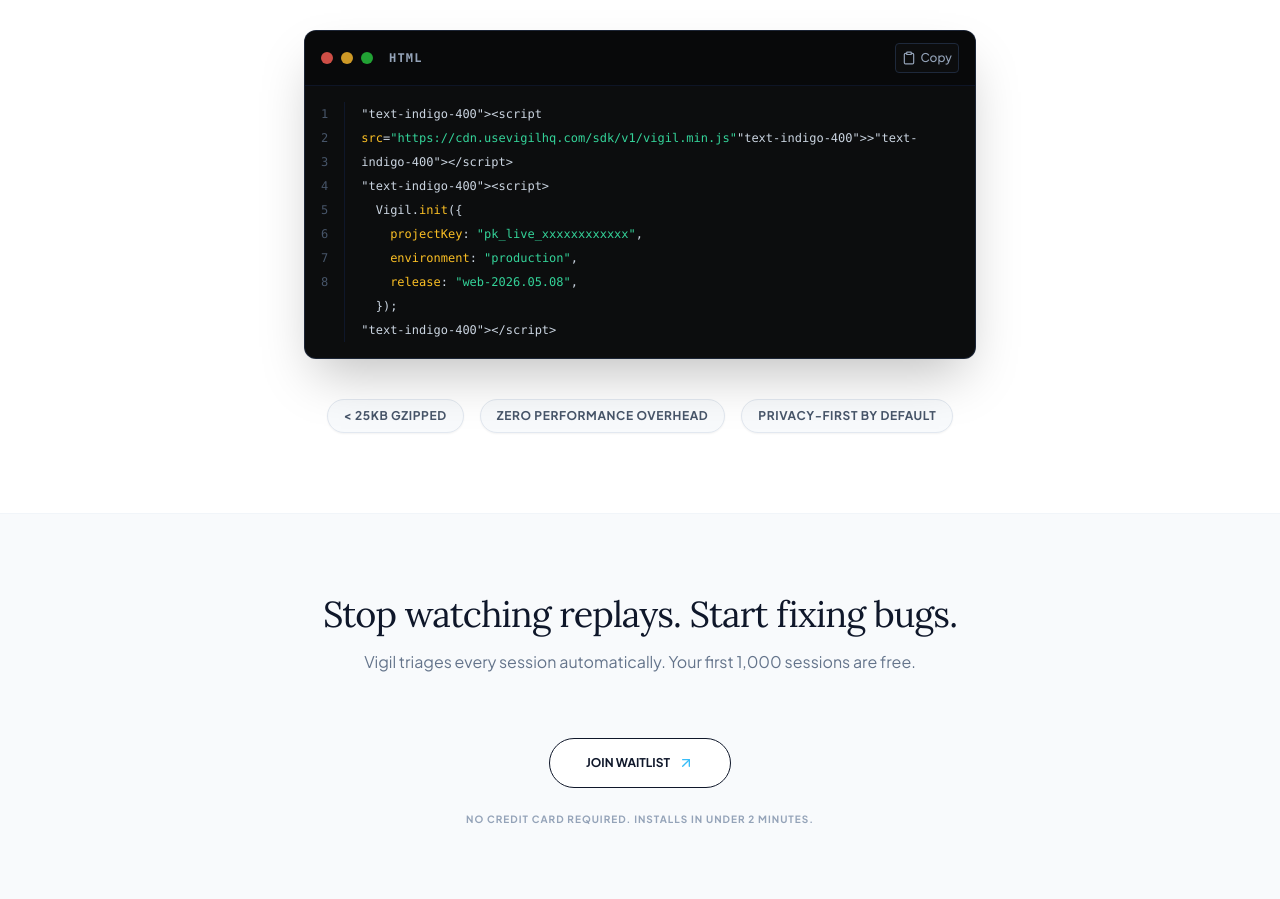
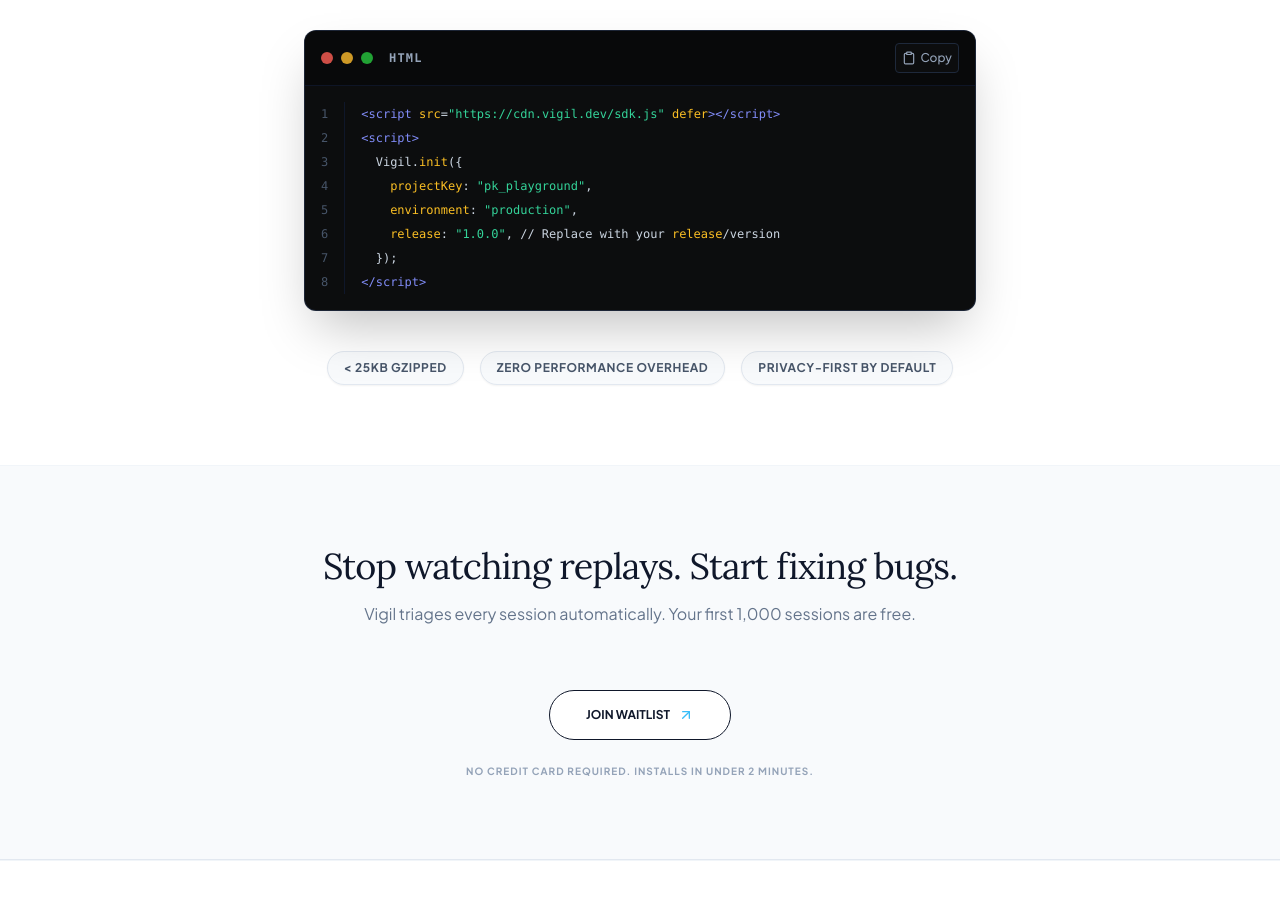
Before and after one commit to Psionic-labs/Vigil-Website, a Next.js app: page / in a window 1280 px wide. Shown: the part 5815-6714 px from the top of the page. Built offline with nearby package versions, Linux system fonts and the light colour scheme.

Commit message:
modifying: installation content

```diff
--- a/src/components/ui/CodeBlock.tsx
+++ b/src/components/ui/CodeBlock.tsx
@@ -18,6 +18,41 @@
 }: CodeBlockProps) {
   const [copied, setCopied] = useState(false);
 
+  const escapeHtml = (value: string) =>
+    value
+      .replace(/&/g, "&amp;")
+      .replace(/</g, "&lt;")
+      .replace(/>/g, "&gt;");
+
+  const highlightSafely = (
+    value: string,
+    rules: Array<{
+      pattern: RegExp;
+      replacement: (...matches: string[]) => string;
+    }>
+  ) => {
+    const tokens: string[] = [];
+    let highlighted = value;
+
+    const stash = (html: string) => {
+      const token = `%%CODE_HIGHLIGHT_${tokens.length}%%`;
+      tokens.push(html);
+      return token;
+    };
+
+    rules.forEach(({ pattern, replacement }) => {
+      highlighted = highlighted.replace(pattern, (...matches) =>
+        stash(replacement(...(matches as string[])))
+      );
+    });
+
+    tokens.forEach((html, index) => {
+      highlighted = highlighted.replace(`%%CODE_HIGHLIGHT_${index}%%`, html);
+    });
+
+    return highlighted;
+  };
+
   const handleCopy = async () => {
     try {
       await navigator.clipboard.writeText(code);
@@ -30,23 +65,21 @@
 
   // Safe manual syntax highlighting helper
   const getHighlightedHtml = () => {
+    const safeCode = escapeHtml(code);
+
     if (language === "json") {
-      const safeCode = code
-        .replace(/&/g, "&amp;")
-        .replace(/</g, "&lt;")
-        .replace(/>/g, "&gt;");
-
-      return safeCode.replace(
+      return highlightSafely(safeCode, [
+        {
+          pattern:
             /("(\\u[a-zA-Z0-9]{4}|\\[^u]|[^\\"])*"(\s*:)?|\b(true|false|null)\b|-?\d+(?:\.\d*)?(?:[eE][+-]?\d+)?)/g,
-        (match) => {
+          replacement: (match) => {
             let cls = "text-slate-300";
             if (/^"/.test(match)) {
               if (/:$/.test(match)) {
                 cls = "text-indigo-400 font-medium";
                 return `<span class="${cls}">${match.slice(0, -1)}</span><span class="text-slate-500">:</span>`;
-            } else {
+              }
               cls = "text-emerald-400";
-            }
             } else if (/true|false/.test(match)) {
               cls = "text-rose-400 font-semibold";
             } else if (/null/.test(match)) {
@@ -55,46 +88,59 @@
               cls = "text-amber-400";
             }
             return `<span class="${cls}">${match}</span>`;
-        }
-      );
+          },
+        },
+      ]);
     }
 
     if (language === "typescript") {
-      const safeCode = code
-        .replace(/&/g, "&amp;")
-        .replace(/</g, "&lt;")
-        .replace(/>/g, "&gt;");
-
-      return safeCode
-        .replace(/\b(import|from|const|new|export|default|class|function|return|as|let|var)\b/g, '<span class="text-indigo-400 font-semibold">$1</span>')
-        .replace(/\b(Vigil|projectKey|environment|release|init|project|pk_live_xxxxxxxxxxxx)\b/g, '<span class="text-emerald-400">$1</span>')
-        .replace(/(["'`][^"'`]*["'`])/g, '<span class="text-amber-400">$1</span>');
+      return highlightSafely(safeCode, [
+        {
+          pattern: /(["'`][^"'`]*["'`])/g,
+          replacement: (match) => `<span class="text-amber-400">${match}</span>`,
+        },
+        {
+          pattern: /\b(import|from|const|new|export|default|class|function|return|as|let|var)\b/g,
+          replacement: (match) => `<span class="text-indigo-400 font-semibold">${match}</span>`,
+        },
+        {
+          pattern: /\b(Vigil|projectKey|environment|release|init|project|pk_live_xxxxxxxxxxxx|pk_playground)\b/g,
+          replacement: (match) => `<span class="text-emerald-400">${match}</span>`,
+        },
+      ]);
     }
 
     if (language === "html") {
-      const safeCode = code
-        .replace(/&/g, "&amp;")
-        .replace(/</g, "&lt;")
-        .replace(/>/g, "&gt;");
-
-      return safeCode
-        .replace(/(&lt;script&gt;|&lt;\/script&gt;|&lt;script|&gt;)/g, '<span class="text-indigo-400">$1</span>')
-        .replace(/(["'`][^"'`]*["'`])/g, '<span class="text-emerald-400">$1</span>')
-        .replace(/\b(src|projectKey|environment|release|init|projectKey)\b/g, '<span class="text-amber-400">$1</span>');
+      return highlightSafely(safeCode, [
+        {
+          pattern: /(["'`][^"'`]*["'`])/g,
+          replacement: (match) => `<span class="text-emerald-400">${match}</span>`,
+        },
+        {
+          pattern: /(&lt;\/?script|&gt;)/g,
+          replacement: (match) => `<span class="text-indigo-400">${match}</span>`,
+        },
+        {
+          pattern: /\b(src|defer|projectKey|environment|release|init)\b/g,
+          replacement: (match) => `<span class="text-amber-400">${match}</span>`,
+        },
+      ]);
     }
 
     if (language === "bash") {
-      const safeCode = code
-        .replace(/&/g, "&amp;")
-        .replace(/</g, "&lt;")
-        .replace(/>/g, "&gt;");
-
-      return safeCode
-        .replace(/\b(npm install|pnpm add|pnpm install|yarn add)\b/g, '<span class="text-indigo-400 font-semibold">$1</span>')
-        .replace(/(@[a-zA-Z0-9-/]+)/g, '<span class="text-emerald-400">$1</span>');
+      return highlightSafely(safeCode, [
+        {
+          pattern: /\b(npm install|pnpm add|pnpm install|yarn add)\b/g,
+          replacement: (match) => `<span class="text-indigo-400 font-semibold">${match}</span>`,
+        },
+        {
+          pattern: /(@[a-zA-Z0-9-/]+)/g,
+          replacement: (match) => `<span class="text-emerald-400">${match}</span>`,
+        },
+      ]);
     }
 
-    return code;
+    return safeCode;
   };
 
   const lines = code.trim().split("\n");
--- a/src/config/site.ts
+++ b/src/config/site.ts
@@ -291,20 +291,18 @@
 ];
 
 export const installSnippets = {
-  script: `<script src="https://cdn.usevigilhq.com/sdk/v1/vigil.min.js"></script>
+  script: `<script src="https://cdn.vigil.dev/sdk.js" defer></script>
 <script>
   Vigil.init({
-    projectKey: "pk_live_xxxxxxxxxxxx",
+    projectKey: "pk_playground",
     environment: "production",
-    release: "web-2026.05.08",
+    release: "1.0.0", // Replace with your release/version
   });
 </script>`,
-  npmInstall: `pnpm add @vigil/sdk`,
+  npmInstall: `npm install @vigil/sdk`,
   npmInit: `import { Vigil } from "@vigil/sdk";
 
 Vigil.init({
-  projectKey: "pk_live_xxxxxxxxxxxx",
-  environment: "production",
-  release: "web-2026.05.08",
+  projectKey: "pk_playground",
 });`,
 };
```
Lines whose indentation alone changed are shown as unchanged.
